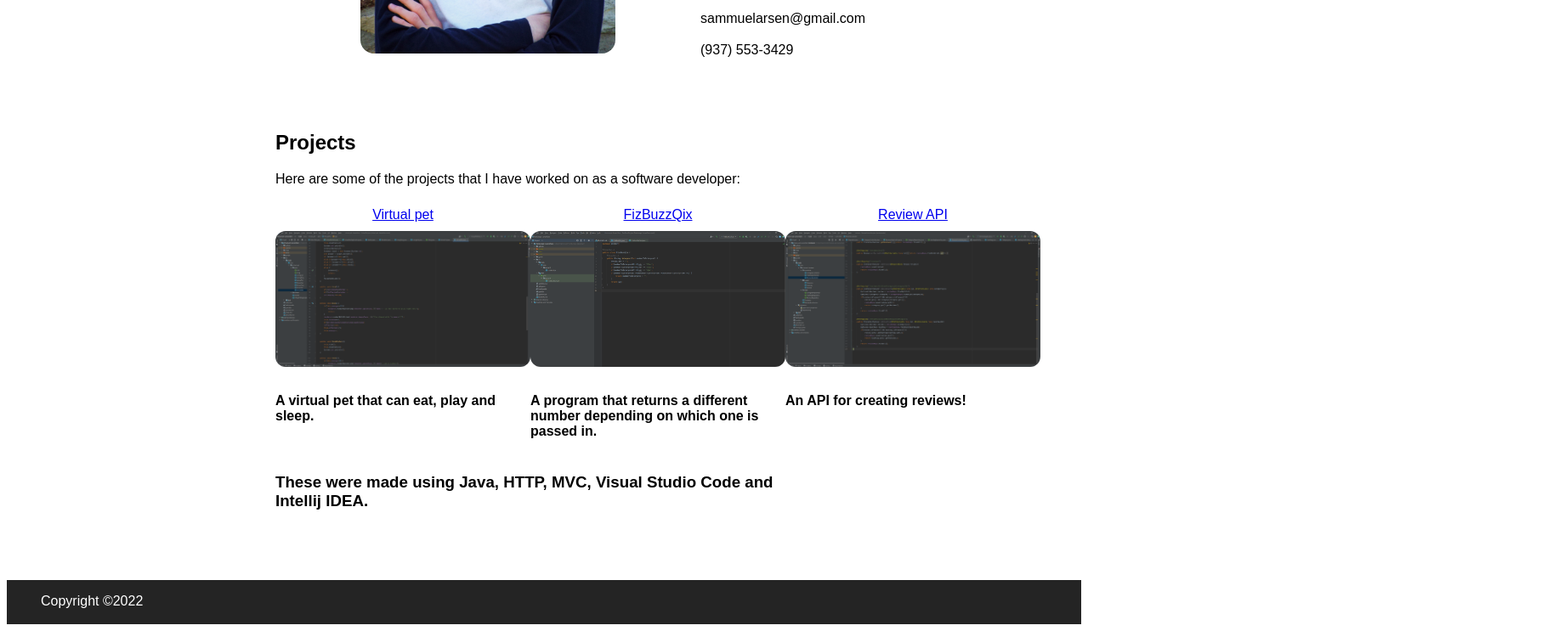
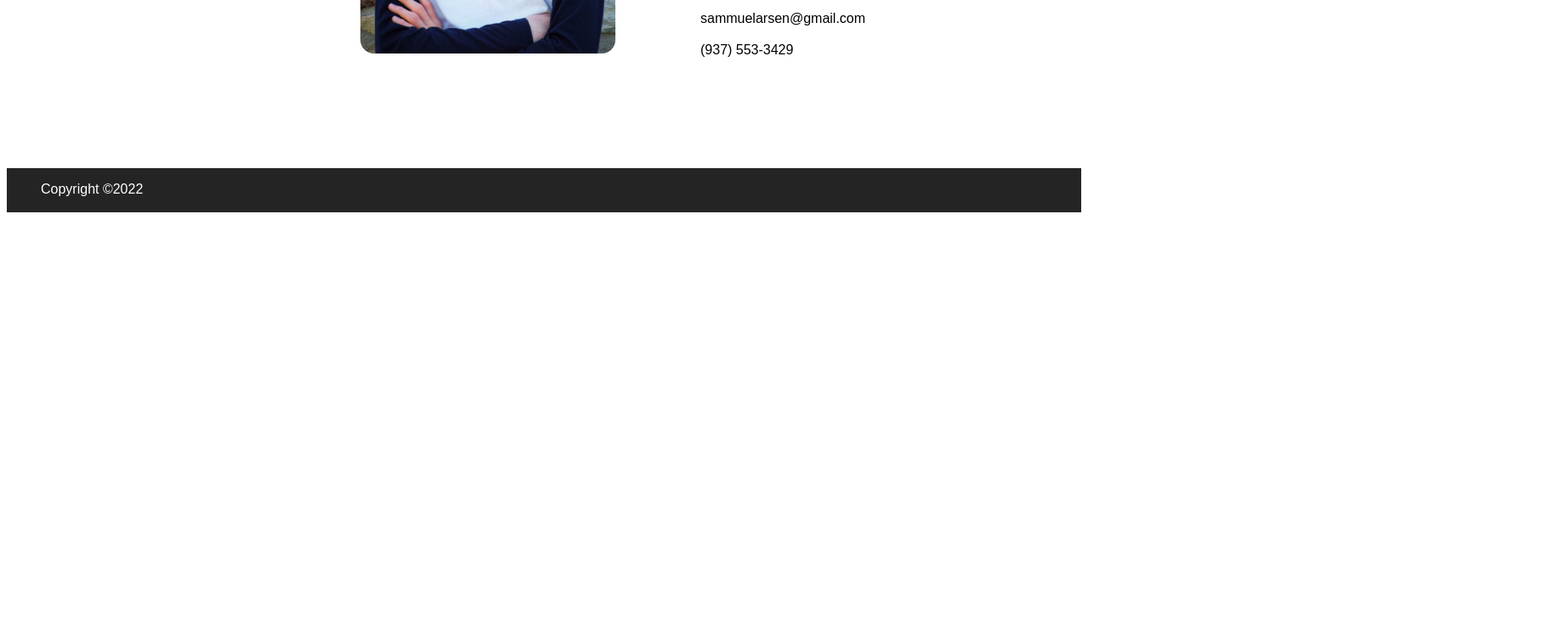
Before and after one commit to LarsenSam/PersonalPortfolio, a plain HTML site: page index.html in a window 1280 px wide. Shown: the part 610-1353 px from the top of the page at 85% size, 1840 px wide, since content can reach past the window. After the commit the page ends 868 px from the top, so only its background shows below. Drawn offline with Linux system fonts and the light colour scheme.

Commit message:
Fixed width and removed 404 links

```diff
--- a/index.html
+++ b/index.html
@@ -29,25 +29,7 @@
 
         </section>
         <section class="projects">
-            <h2>Projects</h2>
-            <p>Here are some of the projects that I have worked on as a software developer:</p>
-            <p></p>
-            <div class = "_proj">
-                <a href="https://github.com/2022-Fall-Cohort/virtual-pet-LarsenSam" target="_blank" id="gitLink">Virtual pet</a>
-                <img src="img/Virtual_pet.PNG" id="gitPic">
-                <a href="https://github.com/2022-Fall-Cohort/fizzbuzzqix-LarsenSam" target="_blank" id="gitLink">FizBuzzQix</a>
-                <img src="img/FizzBuzz.PNG" id = "gitPic">
-                <a href="https://github.com/2022-Fall-Cohort/review-api-LarsenSam" target="_blank" id="gitLink">Review API</a>
-                <img src="img/Review_API.PNG" id="gitPic">
 
-                <h4>A virtual pet that can eat, play and sleep.</h4>
-                <h4>A program that returns a different number depending on which one is passed in.</h4>
-                <h4>An API for creating reviews!</h4>
-
-
-
-            </div>
-            <h3>These were made using Java, HTTP, MVC, Visual Studio Code and Intellij IDEA.</h3>
 
         </section>
         <div class="footer">
--- a/style.css
+++ b/style.css
@@ -12,7 +12,6 @@ header{
 
 .aboutme{
     display: grid;
-    width: 1200px;
     grid-template-columns: 500px  400px;
     grid-template-rows: 50px 100px  400px;
     padding-left: 25%;
@@ -97,9 +96,7 @@ header{
             transition: 0.3s;
             border-radius: 12px;
         }
-        #gitPic:hover{
-            width: 320px;
-        }
+
 
 .footer {
     background-color: #242424;
```
Also changed, not shown: img/states.PNG (added).
